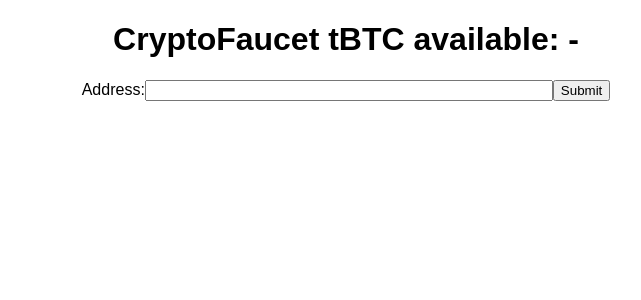
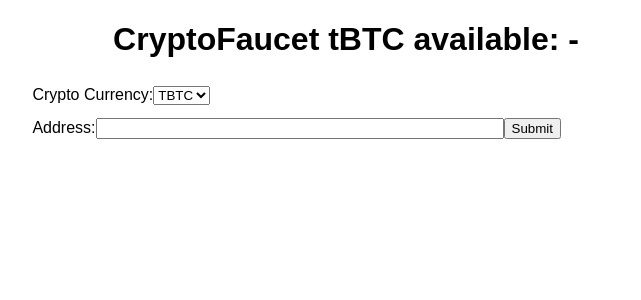
Before and after one commit to kevinhcolgan/cryptofaucet, a React (Create React App) app: page / in a window 1280 px wide. Shown: the top 300 px of the page, without its empty margins (294-935 px from the left). Built offline with nearby package versions, Linux system fonts and the light colour scheme; no server answers.

Commit message:
added loading spinner and message icons depending on statusCode from server. Experimented with using async for fetch calls but ran into browser problems, so stick to simple fetch

```diff
--- a/src/client/App.js
+++ b/src/client/App.js
@@ -1,5 +1,12 @@
 import React, { Component } from 'react';
 import './App.css';
+import LoadingSpinner from './LoadingSpinner';
+import { library } from '@fortawesome/fontawesome-svg-core'
+import {faCheckCircle, faExclamationCircle, faSpinner} from "@fortawesome/free-solid-svg-icons";
+import {FontAwesomeIcon} from "@fortawesome/react-fontawesome";
+
+library.add(faCheckCircle)
+library.add(faExclamationCircle)
 
 class App extends Component {
     constructor(props) {
@@ -9,42 +16,126 @@ class App extends Component {
             txid: null,
             isLoading: null,
             statusMessage: null,
-            appStatus: null
+            statusCode: null,
+            address:null
         };
         this.handleSubmit = this.handleSubmit.bind(this);
+        this.getStatusIcon = this.getStatusIcon.bind(this);
+    }
+    //https://www.valentinog.com/blog/how-async-await-in-react/
+    /*
+    async componentDidMount() {
+
+        try {
+            const response = await fetch('/api/getBalance');
+            const data = await response.json();
+
+            this.setState(() => ({
+                balance: data.balance
+            }));
+        } catch (error) {
+            console.log(error);
         }
 
+    }
+    */
+
     componentDidMount() {
+
         fetch('/api/getBalance')
             .then(res => res.json())
-            .then(data => this.setState({ balance: data.balance, address: null, txid: null }));
+            .then(data => this.setState(() => ({
+                balance: data.balance
+            })));
+
     }
 
+
     handleSubmit(event) {
+
+        event.preventDefault();
+
+        const data = new FormData(event.target);
+        const address = data.get('address');
+        const cryptoSymbol = data.get('cryptoSymbol');
         this.setState(() => ({
-            isLoading: true
+            isLoading: true,
+            statusMessage: `Attempting to send 0.0001 ${cryptoSymbol.toUpperCase()} to ${address}`
         }));
-        event.preventDefault();
+
+
+        fetch(`/api/sendCrypto?cryptoSymbol=${cryptoSymbol}&clientAddress=${address}`)
+            .then(res => res.json())
+            .then(data => this.setState(() => ({
+                balance: data.balance,
+                txid: data.txid,
+                isLoading: false,
+                statusMessage: data.statusMessage,
+                statusCode: data.statusCode,
+                address:data.address
                 }
+            ))).catch((error) => {
+                this.setState(() => ({
+                    isLoading: false
+                }));
+            });
+
+    }
+
+    getStatusIcon(statusCode,isLoading) {
+        let useIcon = '';
+        if(isLoading)
+        {
+            return <FontAwesomeIcon icon=''/>
+        }
+        else
+        {
+            if (statusCode === 'tx_success') {
+                useIcon = `${faCheckCircle.iconName}`
+            }
+            else if (statusCode === 'tx_failed') {
+                useIcon = `${faExclamationCircle.iconName}`
+            }
+            return <FontAwesomeIcon icon={useIcon}/>
+        }
+
+
+    }
+
     render() {
         const data = this.state;
         return (
             <div className="App">
                 <h1>CryptoFaucet tBTC available:
-                    <span className='balance'>{data.balance ? ` ${data.balance} ` : ' - '}</span>
+                    <span className='balance'>{data.balance ? ` ${data.balance} ` : data.isLoading ? <LoadingSpinner /> : ' - '}</span>
                 </h1>
+                <div className={'faucetFormContainer'}>
                     <form className='faucet' id="faucet-request" onSubmit={this.handleSubmit}>
-                    <input type="hidden" name="cryptoSymbol" id="cryptoSymbol" />
+                        <div className={'formElement'}>
+                            <label htmlFor="cryptoSymbol">
+                                Crypto Currency:
+                                <select name="cryptoSymbol">
+                                    <option value='tbtc'>TBTC</option>
+                                </select>
+                            </label>
+                        </div>
+                        <div className={'formElement'}>
                             <label htmlFor="address">
                                 Address:
-                        <input type="text" id="address" name="address" onChange={this.handleAddressChange}/>
+                                <input type="text" id="address" name="address" onChange={this.handleAddressChange} />
                             </label>
                             <input type='hidden' className='txid' value={data.txid || ''}/>
                             <button type='submit' disabled={data.isLoading}>Submit</button>
+                        </div>
+
+
                     </form>
 
-                <p className='status-message'>{data.statusMessage ? `${data.statusMessage}` : ''}</p>
-
+                    <p className={data.statusCode ? `formElement status-message ${data.statusCode}` : 'formElement status-message'}>
+                        {data.isLoading ? <LoadingSpinner /> : ''}
+                        {data.statusCode ? this.getStatusIcon(data.statusCode,data.isLoading) : ''}
+                        {data.statusMessage ? `${data.statusMessage}` : ''}</p>
+                </div>
             </div>
         );
     }
```
Lines whose indentation alone changed are shown as unchanged.
